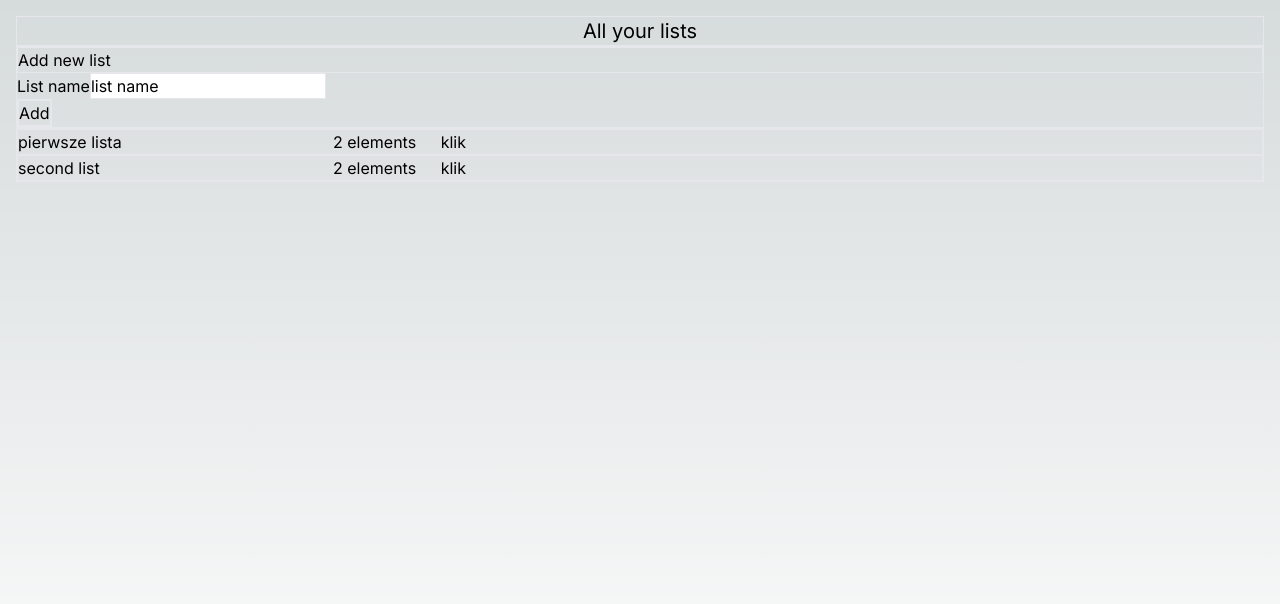
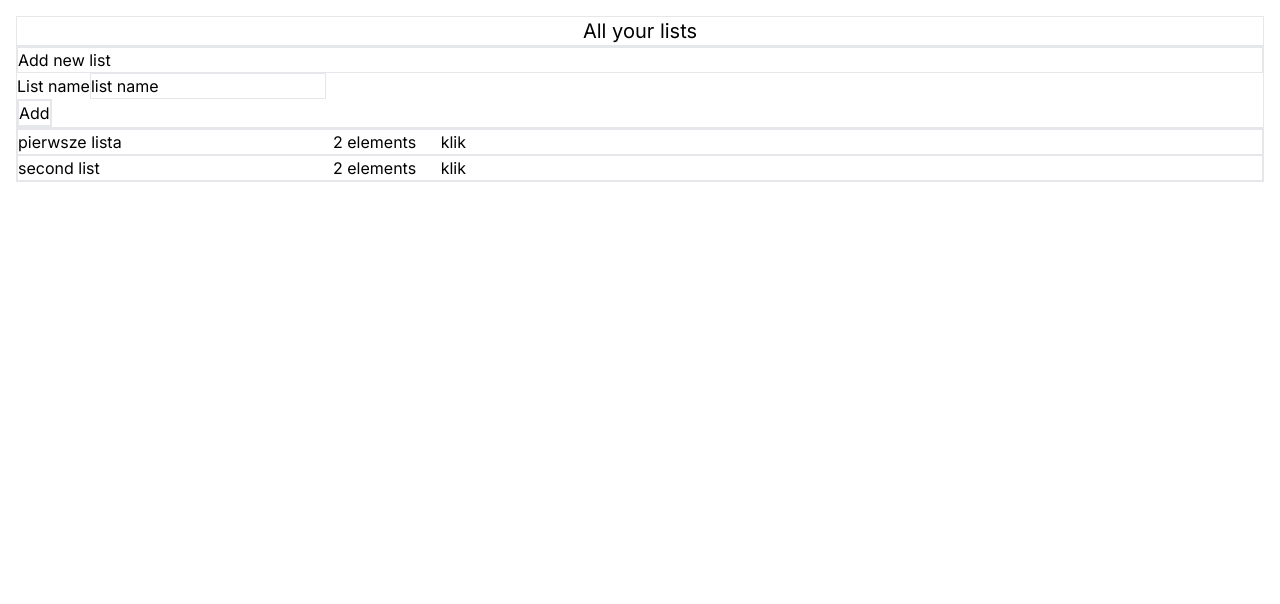
Before and after one commit to frankiewiczkamil/do-gather, a Next.js app: page /todo-lists in a window 1280 px wide. Shown: the top 604 px of the page. Built offline with nearby package versions, Linux system fonts and the light colour scheme.

Commit message:
Change global style :lipstick:

```diff
--- a/app/globals.css
+++ b/app/globals.css
@@ -4,24 +4,20 @@
 
 :root {
   --foreground-rgb: 0, 0, 0;
-  --background-start-rgb: 214, 219, 220;
-  --background-end-rgb: 255, 255, 255;
+  --background-rgb: 255, 255, 255;
 }
 
 @media (prefers-color-scheme: dark) {
   :root {
     --foreground-rgb: 255, 255, 255;
-    --background-start-rgb: 0, 0, 0;
-    --background-end-rgb: 0, 0, 0;
+    --background-rgb: 0, 0, 0;
+  }
+  input, textarea {
+    background-color: dimgray; /* Set the background color to a light gray */
   }
 }
 
 body {
   color: rgb(var(--foreground-rgb));
-  background: linear-gradient(
-      to bottom,
-      transparent,
-      rgb(var(--background-end-rgb))
-    )
-    rgb(var(--background-start-rgb));
+  background: rgb(var(--background-rgb));
 }
--- a/app/layout.tsx
+++ b/app/layout.tsx
@@ -5,8 +5,8 @@ import { Inter } from 'next/font/google'
 const inter = Inter({ subsets: ['latin'] })
 
 export const metadata: Metadata = {
-  title: 'Create Next App',
-  description: 'Generated by create next app',
+  title: 'do-gather',
+  description: 'Place for organizing collaborative work in form of manageable to-do lists',
 }
 
 export default function RootLayout({
```
